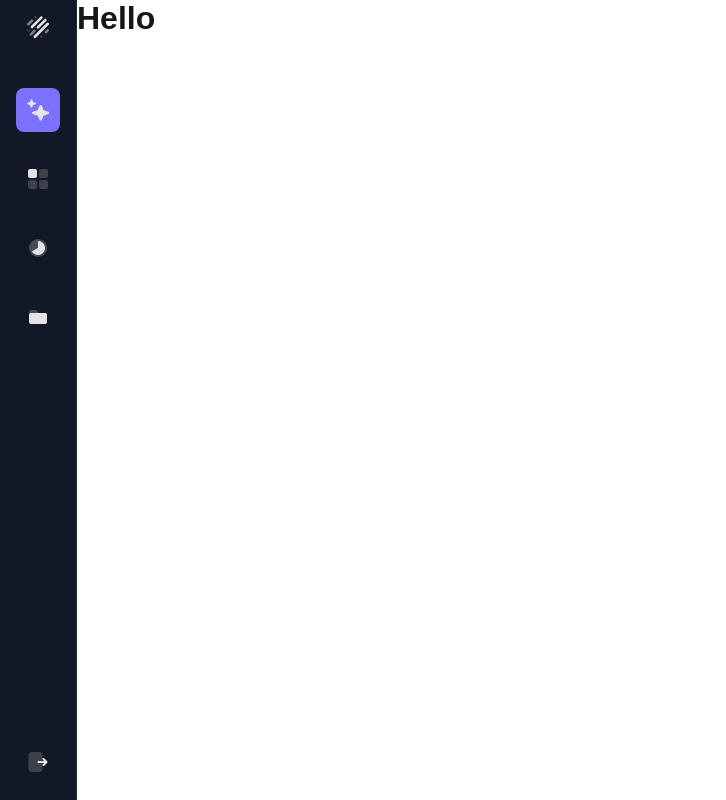
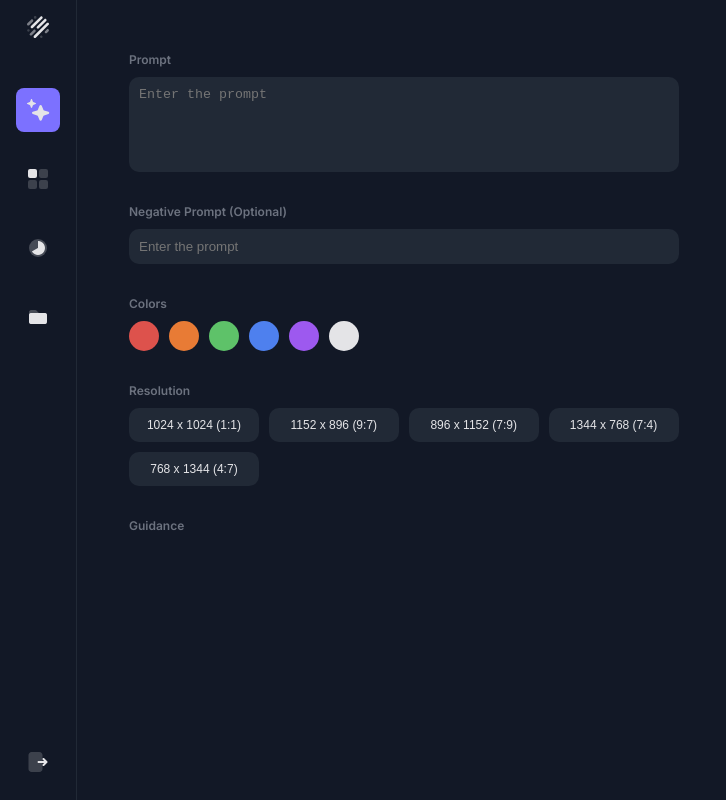
Before and after one commit to sh-ehio/ai-image-generator, a Next.js app in the folder frontend/: page / in a window 1280 px wide. Shown: the whole page, without its empty margins (0-726 px from the left). Built offline with nearby package versions, Linux system fonts and the light colour scheme.

Commit message:
Implement part of generate page, slider still missing

```diff
--- a/frontend/package.json
+++ b/frontend/package.json
@@ -12,6 +12,7 @@
     "next": "14.2.15",
     "react": "^18",
     "react-dom": "^18",
+    "react-draggable": "^4.4.6",
     "styled-components": "^6.1.13"
   },
   "devDependencies": {
--- a/frontend/src/app/globals.css
+++ b/frontend/src/app/globals.css
@@ -1,3 +1,5 @@
+@import url("https://fonts.googleapis.com/css2?family=Inter:ital,opsz,wght@0,14..32,100..900;1,14..32,100..900&display=swap");
+
 :root {
   --background: #ffffff;
   --foreground: #171717;
@@ -20,7 +22,9 @@ body {
 body {
   color: var(--foreground);
   background: var(--background);
-  font-family: Arial, Helvetica, sans-serif;
+  font-family: "Inter", Arial, Helvetica, sans-serif;
+  font-style: normal;
+  font-optical-sizing: auto;
   display: grid;
   grid-template-columns: auto 1fr;
   grid-template-rows: 1fr;
--- a/frontend/src/app/page.module.css
+++ b/frontend/src/app/page.module.css
@@ -0,0 +1,6 @@
+.page {
+  background-color: #121826;
+  padding: 52px;
+  display: grid;
+  grid-template-columns: 1fr 1fr;
+}
--- a/frontend/src/app/page.tsx
+++ b/frontend/src/app/page.tsx
@@ -1,9 +1,163 @@
+"use client";
+
+import { useState } from "react";
 import styles from "./page.module.css";
+import styled from "styled-components";
+
+const InputFieldHolder = styled.div`
+  display: flex;
+  flex-direction: column;
+  gap: 32px;
+`;
+
+const TextAreaInput = styled.textarea`
+  resize: none;
+  border: none;
+  border-radius: 10px;
+  background-color: #212936;
+  outline: none;
+  padding: 10px;
+  color: #6c727f;
+`;
+
+const TextInput = styled.input`
+  border: none;
+  border-radius: 10px;
+  background-color: #212936;
+  outline: none;
+  padding: 10px;
+  color: #6c727f;
+`;
+
+const Label = styled.label`
+  font-size: 12px;
+  color: #6c727f;
+  font-weight: 600;
+`;
+
+const InputElementContainer = styled.div`
+  display: flex;
+  flex-direction: column;
+  gap: 10px;
+`;
+
+const ColorOptionHolder = styled.div`
+  display: flex;
+  gap: 10px;
+`;
+
+const CircleButton = styled.button<{ $color?: string }>`
+  height: 30px;
+  width: 30px;
+  border-radius: 50%;
+  border: none;
+  background-color: ${(props) => props.$color};
+
+  &:hover {
+    filter: brightness(1.2);
+  }
+`;
+
+const ResolutionHolder = styled.div`
+  display: grid;
+  grid-template-columns: 1fr 1fr 1fr 1fr;
+  grid-template-rows: repeat(auto, 1fr);
+  gap: 10px;
+`;
+
+const ResolutionButton = styled.button<{ $selected?: boolean }>`
+  background-color: ${(props) => (props.$selected ? "#7C71FF" : "#212936")};
+  color: #e4e4e7;
+  padding-top: 10px;
+  padding-bottom: 10px;
+  border-radius: 10px;
+  font-size: 12px;
+  border: none;
+
+  &:hover {
+    filter: brightness(1.2);
+  }
+`;
 
 export default function Home() {
+  const [selectedResolution, setSelectedResolution] = useState("");
+
+  const handleResolutionClick = (resolution: string) => {
+    setSelectedResolution(resolution);
+  };
+
   return (
     <div className={styles.page}>
-      <h1>Hello</h1>
+      <InputFieldHolder>
+        <InputElementContainer>
+          <Label htmlFor="prompt">Prompt</Label>
+          <TextAreaInput
+            placeholder="Enter the prompt"
+            name="prompt"
+            id="prompt"
+            rows={5}
+            cols={33}
+            required
+          ></TextAreaInput>
+        </InputElementContainer>
+        <InputElementContainer>
+          <Label htmlFor="negative_prompt">Negative Prompt (Optional)</Label>
+          <TextInput
+            name="negative_prompt"
+            id="negative_prompt"
+            placeholder="Enter the prompt"
+          ></TextInput>
+        </InputElementContainer>
+        <InputElementContainer>
+          <Label htmlFor="colors">Colors</Label>
+          <ColorOptionHolder id="colors">
+            <CircleButton $color="#DD524C"></CircleButton>
+            <CircleButton $color="#E87B35"></CircleButton>
+            <CircleButton $color="#5EC269"></CircleButton>
+            <CircleButton $color="#4E80EE"></CircleButton>
+            <CircleButton $color="#9D59EF"></CircleButton>
+            <CircleButton $color="#E4E4E7"></CircleButton>
+          </ColorOptionHolder>
+        </InputElementContainer>
+        <InputElementContainer>
+          <Label htmlFor="resolutions">Resolution</Label>
+          <ResolutionHolder id="resolutions">
+            <ResolutionButton
+              $selected={selectedResolution === "1024x1024"}
+              onClick={() => handleResolutionClick("1024x1024")}
+            >
+              1024 x 1024 (1:1)
+            </ResolutionButton>
+            <ResolutionButton
+              $selected={selectedResolution === "1152x896"}
+              onClick={() => handleResolutionClick("1152x896")}
+            >
+              1152 x 896 (9:7)
+            </ResolutionButton>
+            <ResolutionButton
+              $selected={selectedResolution === "896x1152"}
+              onClick={() => handleResolutionClick("896x1152")}
+            >
+              896 x 1152 (7:9)
+            </ResolutionButton>
+            <ResolutionButton
+              $selected={selectedResolution === "1344x768"}
+              onClick={() => handleResolutionClick("1344x768")}
+            >
+              1344 x 768 (7:4)
+            </ResolutionButton>
+            <ResolutionButton
+              $selected={selectedResolution === "768x1344"}
+              onClick={() => handleResolutionClick("768x1344")}
+            >
+              768 x 1344 (4:7)
+            </ResolutionButton>
+          </ResolutionHolder>
+        </InputElementContainer>
+        <InputElementContainer>
+          <Label>Guidance</Label>
+        </InputElementContainer>
+      </InputFieldHolder>
     </div>
   );
 }
```
Also changed, not shown: 1 other file (tests, documents, lock files or other folders).
